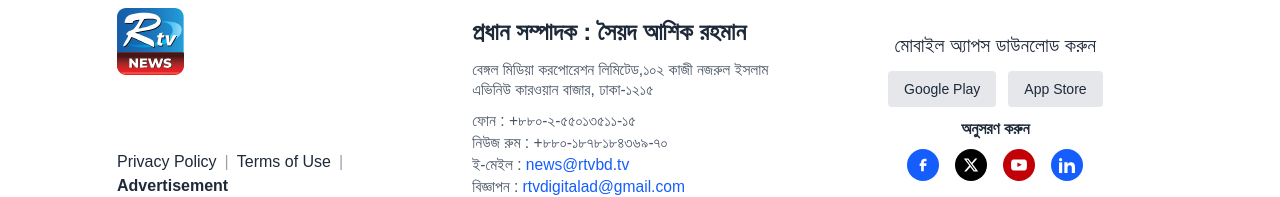
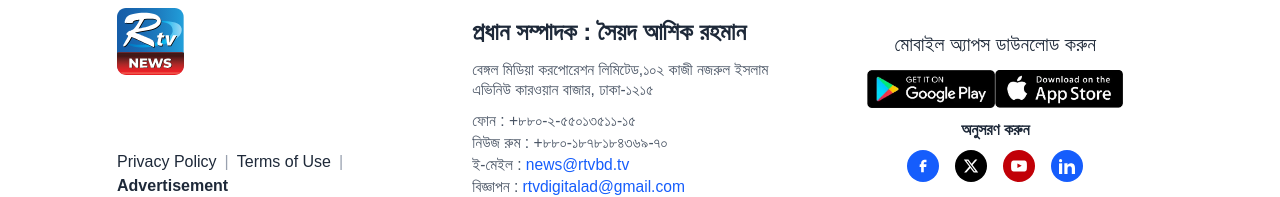
Before and after one commit to aashayonorangebd-tech/rtv_web, a Next.js app: page / in a window 1280 px wide. Shown: the part 564-761 px from the top of the page. Built offline with nearby package versions, Linux system fonts and the light colour scheme; no server answers.

Commit message:
refactor: update Footer layout for full-width dividers and improved content alignment

```diff
--- a/src/components/Footer.tsx
+++ b/src/components/Footer.tsx
@@ -40,12 +40,14 @@ const SOCIAL_LINKS: {
   bg: string;
   viewBox: string;
   svg: React.ReactNode;
+  fill?: string;
 }[] = [
   {
     href: "https://www.facebook.com/rtvonline/",
     bg: "bg-blue-600",
     viewBox: "0 0 24 24",
-    svg: <path d="M9.19795 21.5H13.198V13.4901H16.8021L17.198 9.50977H13.198V7.5C13.198 6.94772 13.6457 6.5 14.198 6.5H17.198V2.5H14.198C11.4365 2.5 9.19795 4.73858 9.19795 7.5V9.50977H7.19795L6.80206 13.4901H9.19795V21.5Z" />,
+    fill: "none",
+    svg: <path d="M9.19795 21.5H13.198V13.4901H16.8021L17.198 9.50977H13.198V7.5C13.198 6.94772 13.6457 6.5 14.198 6.5H17.198V2.5H14.198C11.4365 2.5 9.19795 4.73858 9.19795 7.5V9.50977H7.19795L6.80206 13.4901H9.19795V21.5Z" fill="currentColor" />,
   },
   {
     href: "https://x.com/rtvonline",
@@ -159,18 +161,30 @@ export default async function Footer() {
             <p className="text-[1.225rem] my-2.5 text-gray-800 dark:text-white">
               মোবাইল অ্যাপস ডাউনলোড করুন
             </p>
-            <div className="flex items-center justify-center gap-3">
-              <a
-                href="https://play.google.com/store/apps/details?id=com.rtv.newsportal"
-                className="bg-gray-200 dark:bg-white/10 hover:bg-gray-300 dark:hover:bg-white/20 text-gray-800 dark:text-white text-sm font-medium px-4 py-2 rounded transition-colors"
-              >
-                Google Play
+            <div className="flex items-center justify-center ">
+              <a href="https://play.google.com/store/apps/details?id=com.rtv.newsportal">
+                <img
+                  alt="logo_apps"
+                  src="/rtvIcon/store_icon/andriod.webp"
+                  width={100}
+                  height={100}
+                  decoding="async"
+                  data-nimg="1"
+                  loading="lazy"
+                  style={{ color: "transparent", width: 128, height: "auto" }}
+                />
               </a>
-              <a
-                href="https://apps.apple.com/us/app/rtv-news/id6753746064"
-                className="bg-gray-200 dark:bg-white/10 hover:bg-gray-300 dark:hover:bg-white/20 text-gray-800 dark:text-white text-sm font-medium px-4 py-2 rounded transition-colors"
-              >
-                App Store
+              <a href="https://apps.apple.com/us/app/rtv-news/id6753746064">
+                <img
+                  alt="logo_apps"
+                  src="/rtvIcon/store_icon/apple.webp"
+                  width={100}
+                  height={100}
+                  decoding="async"
+                  data-nimg="1"
+                  loading="lazy"
+                  style={{ color: "transparent", width: 128, height: "auto" }}
+                />
               </a>
             </div>
             <p className="text-[1rem] font-bold mt-2.5 text-gray-800 dark:text-white">
@@ -180,7 +194,7 @@ export default async function Footer() {
               {SOCIAL_LINKS.map((social, i) => (
                 <a key={i} href={social.href}>
                   <div className={`${social.bg} w-8 h-8 rounded-full flex items-center justify-center hover:opacity-80 transition-opacity`}>
-                    <svg className="w-4 h-4 text-white" viewBox={social.viewBox || "0 0 24 24"} fill="currentColor">
+                    <svg className="w-4 h-4 text-white" viewBox={social.viewBox || "0 0 24 24"} fill={social.fill || "currentColor"}>
                       {social.svg}
                     </svg>
                   </div>
```
Also changed, not shown: public/rtvIcon/store_icon/andriod.webp (added), public/rtvIcon/store_icon/apple.webp (added).
